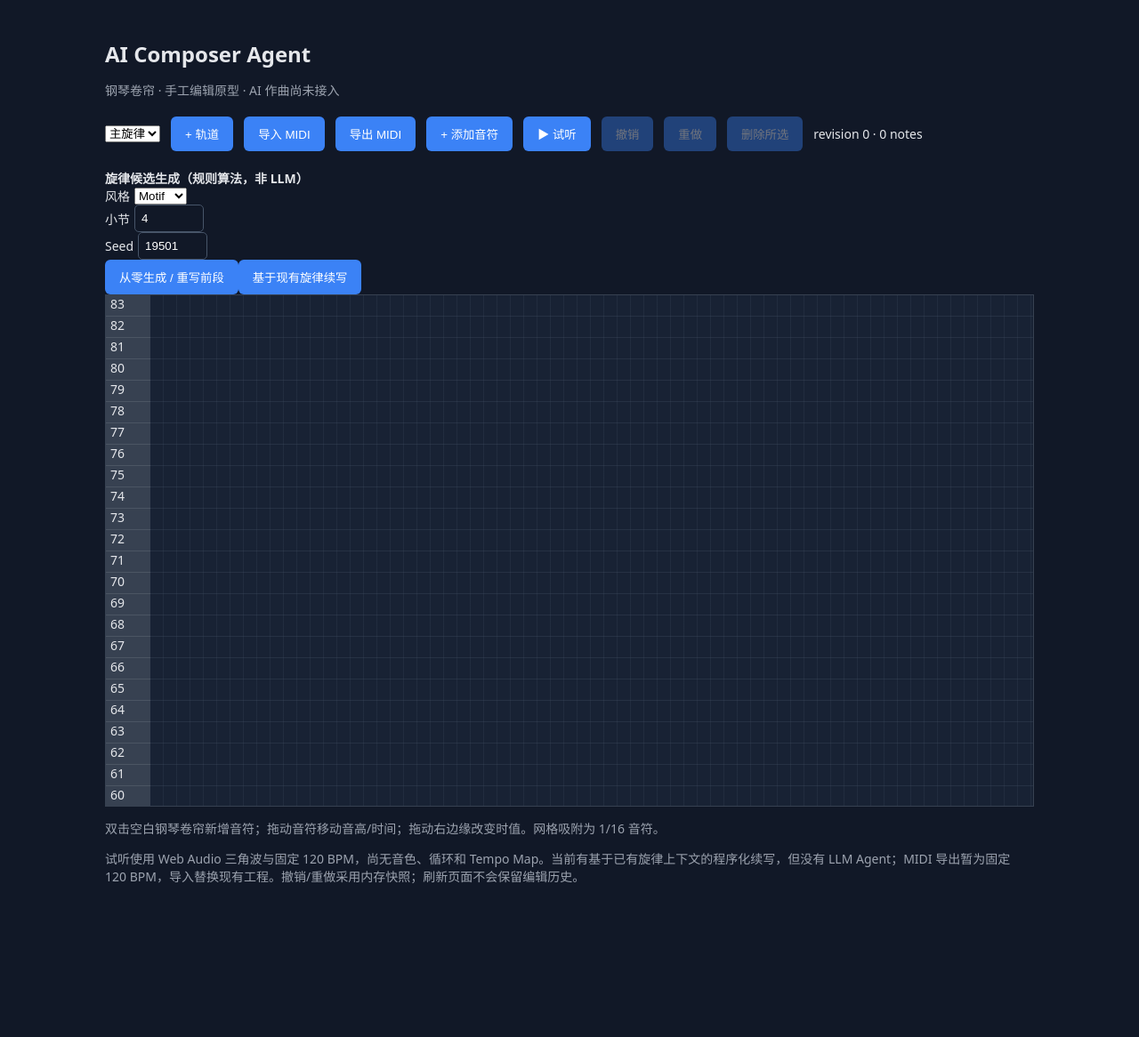
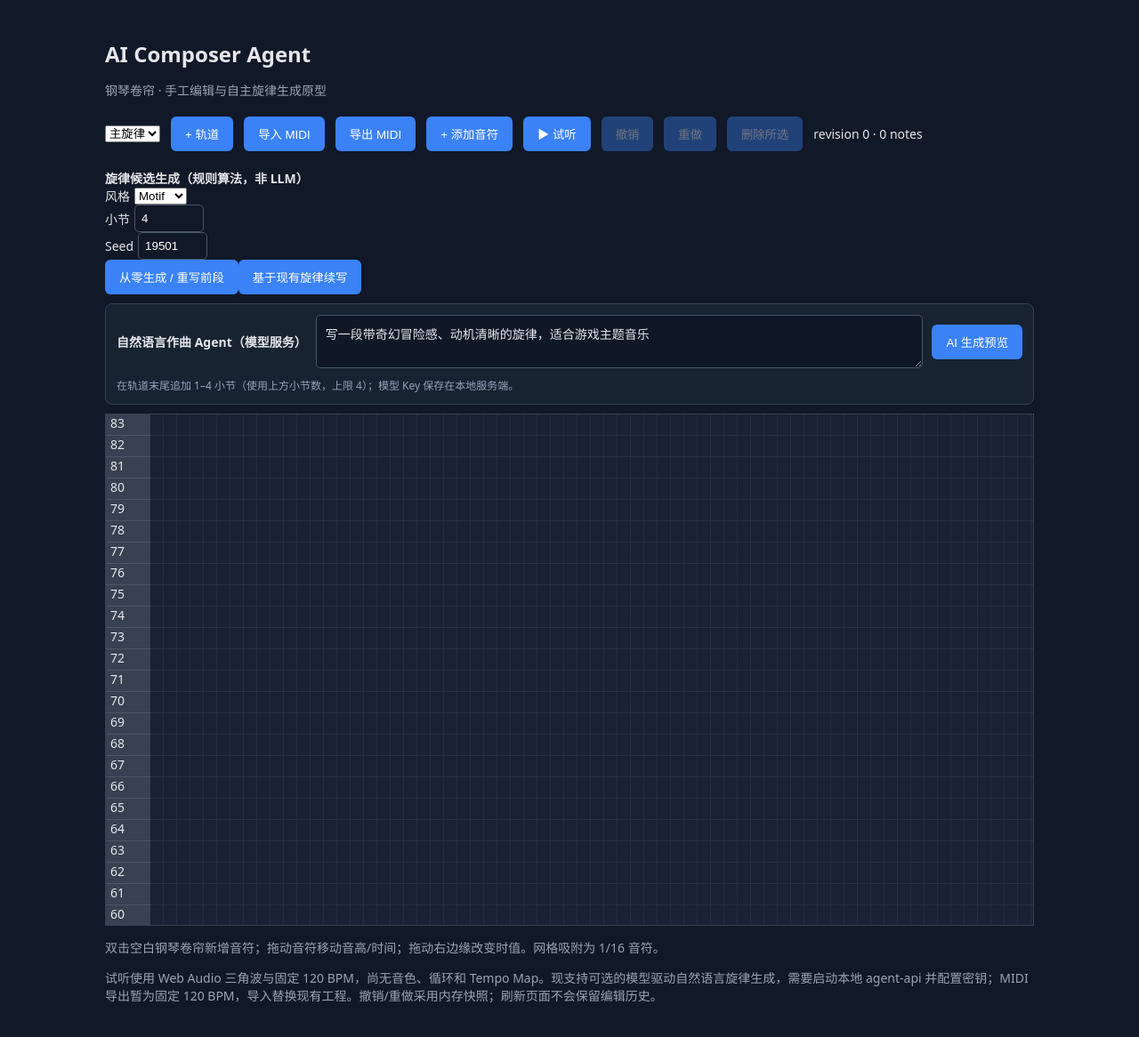
Before and after one commit to coicy/ai-composer-agent, a React (Vite) app in the folder apps/web/: page / in a window 1280 px wide. Shown: the top 1166 px of the page at 89% size. Before the commit the page ends 1037 px from the top, so only its background shows below. Built offline with nearby package versions, Linux system fonts and the light colour scheme.

Commit message:
feat(web): connect natural-language composer to local guarded model API

```diff
--- a/apps/web/src/app/App.tsx
+++ b/apps/web/src/app/App.tsx
@@ -1,7 +1,8 @@
 import {useRef,useState,useEffect} from 'react';
 import {playProject} from '@ai-composer/audio-engine';
 import {exportMidi,importMidi} from '@ai-composer/midi-io';
-import {composeMelody,continueMelody} from '@ai-composer/composition';
+import {composeMelody,continueMelody,proposeWithProvider} from '@ai-composer/composition';
+import {createRemoteProvider} from '../features/agent/remote.js';
 import type {MelodyCandidate,MelodyStyle} from '@ai-composer/composition';
 import type {PointerEvent as ReactPointerEvent} from 'react';
 import {createSession,commitSession,undoSession,redoSession} from '@ai-composer/music-core';
@@ -19,10 +20,13 @@ export function App(){
  const [style,setStyle]=useState<MelodyStyle>('motif');
  const [seed,setSeed]=useState(19501);
  const [bars,setBars]=useState(4);
+ const [instruction,setInstruction]=useState('写一段带奇幻冒险感、动机清晰的旋律，适合游戏主题音乐');
+ const [modelPending,setModelPending]=useState(false);
+ const activeRequest=useRef<AbortController|null>(null);
  const gesture=useRef<Gesture|null>(null);
  const playback=useRef<{stop():void}|null>(null);
  const [playing,setPlaying]=useState(false);
- useEffect(()=>()=>playback.current?.stop(),[]);
+ useEffect(()=>()=>{playback.current?.stop();activeRequest.current?.abort();},[]);
  function stop(){playback.current?.stop();playback.current=null;setPlaying(false);}
  async function play(){stop();try{const handle=await playProject(session.project);playback.current=handle;setPlaying(true);setError('');}catch(e){setError(e instanceof Error?e.message:'audio_error');}}
  const [draft,setDraft]=useState<{noteId:string;startTick:number;durationTicks:number;pitch:number}|null>(null);
@@ -32,6 +36,21 @@ export function App(){
  function downloadMidi(){try{const bytes=exportMidi(project);const copy=new Uint8Array(bytes.byteLength);copy.set(bytes);const url=URL.createObjectURL(new Blob([copy.buffer],{type:'audio/midi'}));const a=document.createElement('a');a.href=url;a.download='composition.mid';a.click();setTimeout(()=>URL.revokeObjectURL(url),1000);}catch(e){setError(e instanceof Error?e.message:'export_failed');}}
  function propose(){try{setCandidate(composeMelody({project:session.project,trackId,startBar:0,bars,style,seed}));setError('');}catch(e){setCandidate(null);setError(e instanceof Error?e.message:'generation_failed');}}
  function proposeContinuation(){try{setCandidate(continueMelody({project:session.project,trackId,bars,style,seed}));setError('');}catch(e){setCandidate(null);setError(e instanceof Error?e.message:'continuation_failed');}}
+ async function proposeAI(){
+  activeRequest.current?.abort();const controller=new AbortController();activeRequest.current=controller;
+  setModelPending(true);setCandidate(null);setError('');
+  const snapshot=session.project;
+  const current=snapshot.tracks.find(t=>t.trackId===trackId);
+  const lastEnd=current?.notes.reduce((max,n)=>Math.max(max,n.startTick+n.durationTicks),0)??0;
+  const measure=snapshot.ppq*4;
+  const startTick=Math.ceil(lastEnd/measure)*measure;
+  const endTick=startTick+Math.max(1,Math.min(4,bars))*measure;
+  try{
+   const result=await proposeWithProvider(createRemoteProvider(snapshot),{project:snapshot,trackId,startTick,endTick,instruction,maxNotes:64},controller.signal);
+   if(!controller.signal.aborted){setCandidate(result);setError('');}
+  }catch(e){if(!controller.signal.aborted)setError(e instanceof Error?e.message:'generation_failed');}
+  finally{if(activeRequest.current===controller){activeRequest.current=null;setModelPending(false);}}
+ }
  function approve(){if(!candidate)return;const result=commitSession(session,candidate.changes);if(result.ok){setSession(result.session);setCandidate(null);setError('');}else{setCandidate(null);setError(result.reason);}}
  function run(op:NoteOperation){const result=commitSession(session,{baseRevision:project.revision,operations:[op]});if(result.ok){setSession(result.session);setError('');}else setError(result.reason);}
  function addAt(clientX:number,clientY:number,target:HTMLElement){
@@ -61,7 +80,7 @@ export function App(){
  }
  const active=notes.find(n=>n.noteId===selected);
  return <main>
-  <header><h1>AI Composer Agent</h1><p>钢琴卷帘 · 手工编辑原型 · AI 作曲尚未接入</p></header>
+  <header><h1>AI Composer Agent</h1><p>钢琴卷帘 · 手工编辑与自主旋律生成原型</p></header>
   <section className="toolbar">
    <select aria-label="当前轨道" value={trackId} onChange={e=>{setActiveTrack(e.target.value);setSelected(null);}}>{project.tracks.map(t=><option key={t.trackId} value={t.trackId}>{t.name}</option>)}</select>
    <button onClick={()=>{const id=crypto.randomUUID();run({type:"add_track",track:{trackId:id,name:`Track ${project.tracks.length+1}`,locked:false,notes:[]}});setActiveTrack(id);setSelected(null);}}>+ 轨道</button>
@@ -75,6 +94,7 @@ export function App(){
    <span>revision {project.revision} · {notes.length} notes</span>
   </section>
   <section className="generator"><strong>旋律候选生成（规则算法，非 LLM）</strong><label>风格 <select value={style} onChange={e=>setStyle(e.target.value as MelodyStyle)}><option value="motif">Motif</option><option value="steps">Steps</option><option value="leaps">Leaps</option></select></label><label>小节 <input type="number" min="1" max="16" value={bars} onChange={e=>setBars(Number(e.target.value))}/></label><label>Seed <input type="number" value={seed} onChange={e=>setSeed(Number(e.target.value))}/></label><button onClick={propose}>从零生成 / 重写前段</button><button onClick={proposeContinuation}>基于现有旋律续写</button>{candidate&&<><span>预览 {candidate.label}，{candidate.notes.length} 音符，不修改工程</span><button onClick={approve}>确认应用</button><button onClick={()=>setCandidate(null)}>取消</button></>}</section>
+  <section className="agent-request"><label htmlFor="agent-prompt"><strong>自然语言作曲 Agent（模型服务）</strong></label><textarea id="agent-prompt" value={instruction} maxLength={2000} onChange={e=>setInstruction(e.target.value)} rows={2} placeholder="描述旋律情绪、风格、动机或节奏"/><button disabled={modelPending||!instruction.trim()} onClick={()=>void proposeAI()}>{modelPending?'生成中…':'AI 生成预览'}</button>{modelPending&&<button onClick={()=>activeRequest.current?.abort()}>取消请求</button>}<span>在轨道末尾追加 1–4 小节（使用上方小节数，上限 4）；模型 Key 保存在本地服务端。</span></section>
   <section className="roll">
    <div className="keys">{Array.from({length:24},(_,i)=><div key={i} className="key">{TOP_PITCH-i}</div>)}</div>
    <div className="grid" onDoubleClick={e=>{if(e.target===e.currentTarget)addAt(e.clientX,e.clientY,e.currentTarget);}}>
@@ -91,6 +111,6 @@ export function App(){
   <p className="hint">双击空白钢琴卷帘新增音符；拖动音符移动音高/时间；拖动右边缘改变时值。网格吸附为 1/16 音符。</p>
   {active&&<div className="details">所选：音高 {active.pitch} · 起点 {active.startTick} tick · 时长 {active.durationTicks} tick · 力度 {active.velocity}</div>}
   {error&&<p role="alert" className="error">{error}</p>}
-  <p className="hint">试听使用 Web Audio 三角波与固定 120 BPM，尚无音色、循环和 Tempo Map。当前有基于已有旋律上下文的程序化续写，但没有 LLM Agent；MIDI 导出暂为固定 120 BPM，导入替换现有工程。撤销/重做采用内存快照；刷新页面不会保留编辑历史。</p>
+  <p className="hint">试听使用 Web Audio 三角波与固定 120 BPM，尚无音色、循环和 Tempo Map。现支持可选的模型驱动自然语言旋律生成，需要启动本地 agent-api 并配置密钥；MIDI 导出暂为固定 120 BPM，导入替换现有工程。撤销/重做采用内存快照；刷新页面不会保留编辑历史。</p>
  </main>;
 }
--- /dev/null
+++ b/apps/web/src/features/agent/remote.ts
@@ -0,0 +1,19 @@
+import type {CompositionProvider,CompositionRequest,ProviderContext} from '@ai-composer/composition';
+/** Local API adapter. The returned note data is independently validated in the browser. */
+export function createRemoteProvider(project:CompositionRequest['project']):CompositionProvider {
+ return {id:'openai-remote',async generate(context:ProviderContext,signal?:AbortSignal):Promise<unknown>{
+  let response:Response;
+  try{
+   response=await fetch('/api/compose',{method:'POST',headers:{'content-type':'application/json'},signal,
+    body:JSON.stringify({project,trackId:context.trackId,startTick:context.startTick,endTick:context.endTick,instruction:context.instruction})});
+  }catch{
+   if(signal?.aborted)throw new Error('generation_cancelled');
+   throw new Error('agent_api_unreachable');
+  }
+  if(!response.ok){
+   const body=await response.json().catch(()=>({error:'generation_failed'})) as {error?:unknown};
+   throw new Error(typeof body.error==='string'?body.error:'generation_failed');
+  }
+  return await response.json() as unknown;
+ }};
+}
--- a/apps/web/src/styles/global.css
+++ b/apps/web/src/styles/global.css
@@ -1,2 +1,4 @@
 *{box-sizing:border-box}body{margin:0;background:#111827;color:#e5e7eb;font:14px system-ui,sans-serif}main{max-width:1100px;margin:auto;padding:28px}h1{font-size:24px;margin-bottom:4px}header p,.hint{color:#9ca3af}.toolbar{display:flex;align-items:center;gap:12px;flex-wrap:wrap;margin:20px 0}button{background:#3b82f6;color:white;border:0;border-radius:6px;padding:10px 16px;cursor:pointer}button:disabled{opacity:.4;cursor:not-allowed}.roll{display:flex;height:576px;border:1px solid #374151;overflow:auto;user-select:none;touch-action:none}.keys{width:50px;flex:none}.key{height:24px;border-bottom:1px solid #4b5563;padding-left:5px;background:#374151}.grid{position:relative;min-width:1600px;height:576px;flex:1;background:repeating-linear-gradient(to right,transparent 0,transparent 14px,#47556966 15px),repeating-linear-gradient(to bottom,#182234 0,#182234 23px,#344053 24px)}.lane{height:24px;pointer-events:none}.note{position:absolute;height:22px;border-radius:3px;background:#41a68d;border:1px solid #84edce;cursor:grab;touch-action:none}.note.selected{background:#ebb653;border-color:#ffeb9a}.note:active{cursor:grabbing}.resize{position:absolute;right:0;top:0;width:9px;height:100%;cursor:ew-resize}.details{padding:12px;background:#1e293b;border-radius:6px}.error{color:#fca5a5}\nselect{background:#1e293b;color:#e5e7eb;border:1px solid #475569;padding:9px;border-radius:6px}\n
 .generator{display:flex;align-items:center;gap:10px;flex-wrap:wrap;background:#1e293b;padding:12px;margin-bottom:12px;border-radius:8px}.generator input{width:78px;padding:7px;background:#111827;color:white;border:1px solid #475569;border-radius:5px}.generator label{display:flex;align-items:center;gap:5px}.ghost-note{position:absolute;height:22px;border:1px dashed #8bbdff;background:#6c8be077;pointer-events:none;z-index:1}
+
+.agent-request{display:flex;align-items:center;gap:10px;flex-wrap:wrap;background:#172331;border:1px solid #334155;border-radius:8px;padding:12px;margin:10px 0}.agent-request textarea{min-width:280px;flex:1;background:#101827;color:#e5e7eb;border:1px solid #475569;border-radius:5px;padding:10px;font:inherit}.agent-request span{color:#94a3b8;font-size:12px;width:100%}
--- /dev/null
+++ b/apps/web/vite.config.ts
@@ -0,0 +1,2 @@
+import {defineConfig} from 'vite';
+export default defineConfig({server:{proxy:{'/api':{target:'http://127.0.0.1:8787',changeOrigin:false}}}});
--- a/package.json
+++ b/package.json
@@ -8,9 +8,10 @@
     "dev": "pnpm --filter @ai-composer/web dev",
     "build": "pnpm -r --if-present build",
     "typecheck": "pnpm -r --if-present typecheck",
-    "test": "pnpm --filter @ai-composer/music-core test && pnpm --filter @ai-composer/composition test",
+    "test": "pnpm --filter @ai-composer/music-core test && pnpm --filter @ai-composer/composition test && pnpm --filter @ai-composer/agent-api test",
     "check:boundaries": "node scripts/check-boundaries.mjs",
-    "check": "pnpm check:boundaries && pnpm typecheck && pnpm test && pnpm build"
+    "check": "pnpm check:boundaries && pnpm typecheck && pnpm test && pnpm build",
+    "dev:agent": "pnpm --filter @ai-composer/agent-api dev"
   },
   "devDependencies": {
     "typescript": "^5.9.3"
```
Also changed, not shown: apps/web/src/features/agent/AGENTS.md (added, +4 -0 lines), 1 other file (tests, documents, lock files or other folders).
